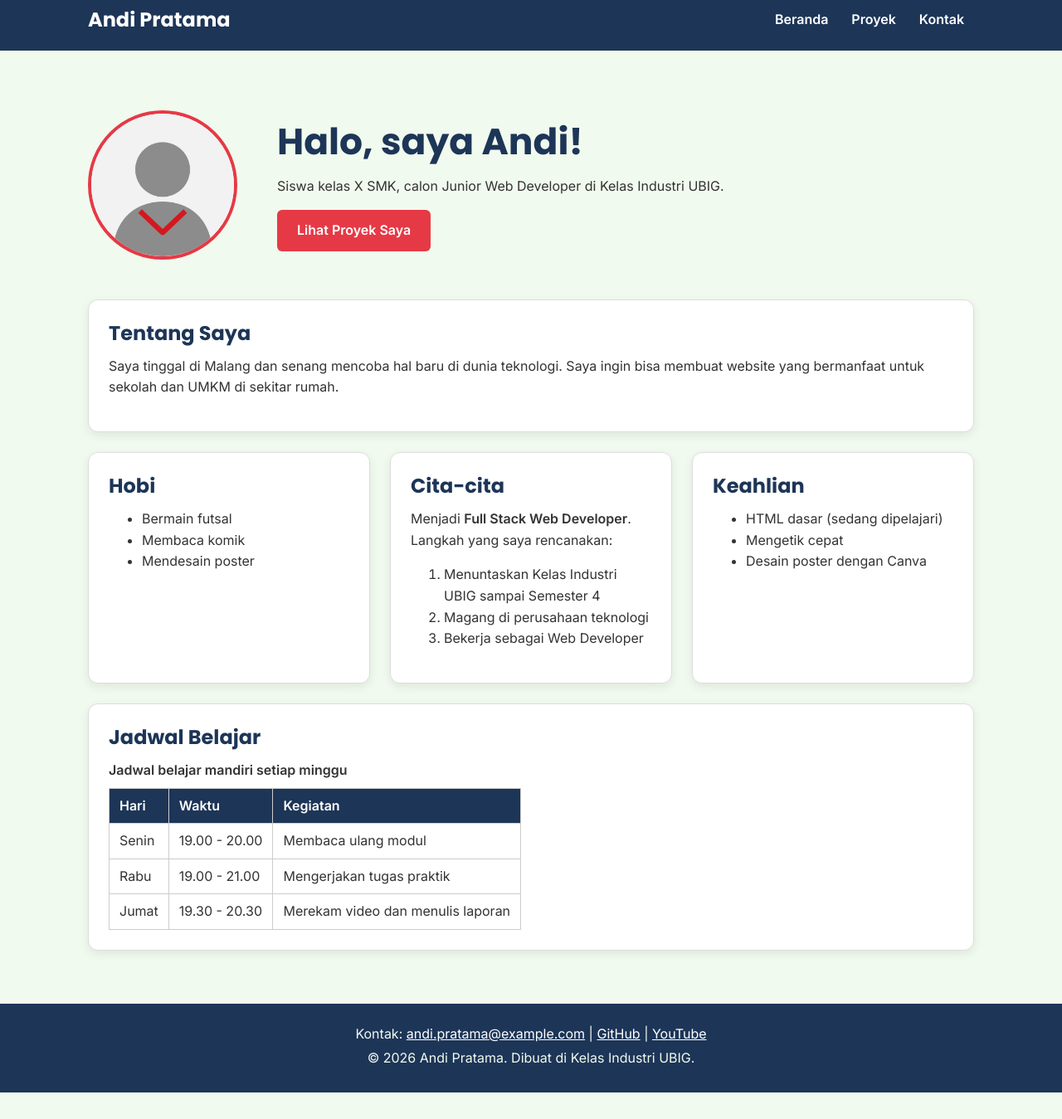
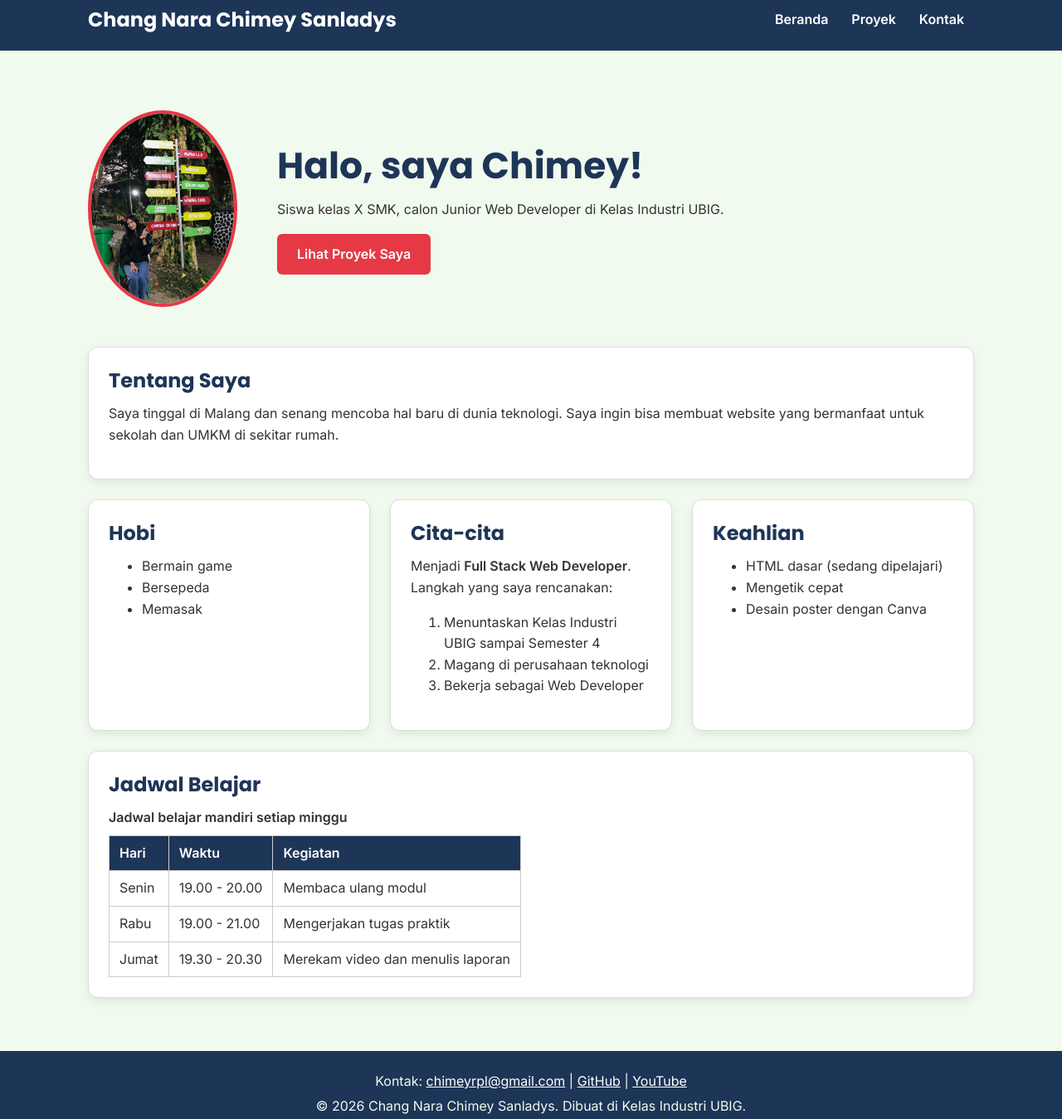
Before and after one commit to chimeyrpl-create/tugasportofoliochangnarachimeysanladys, a plain HTML site: page index.html in a window 1280 px wide. Shown: the part 13-1362 px from the top of the page at 83% size. Before the commit the page ends 1330 px from the top, so only its background shows below. Drawn offline with Linux system fonts and the light colour scheme.

Commit message:
feat:menambahkan gambar

```diff
--- a/index.html
+++ b/index.html
@@ -3,7 +3,7 @@
 <head>
   <meta charset="UTF-8">
   <meta name="viewport" content="width=device-width, initial-scale=1.0">
-  <title>Andi Pratama | Beranda</title>
+  <title>Chang Nara Chimey Sanladys | Beranda</title>
   <link rel="preconnect" href="https://fonts.googleapis.com">
   <link rel="preconnect" href="https://fonts.gstatic.com" crossorigin>
   <link href="https://fonts.googleapis.com/css2?family=Inter:wght@400;600&family=Poppins:wght@600;700&display=swap" rel="stylesheet">
@@ -12,7 +12,7 @@
 <body>
   <header>
     <div class="container navbar">
-      <h1>Andi Pratama</h1>
+      <h1>Chang Nara Chimey Sanladys</h1>
       <nav class="menu-laptop">
         <ul>
           <li><a href="index.html">Beranda</a></li>
@@ -37,9 +37,9 @@
   <main>
     <div class="container">
       <section class="hero">
-        <img src="img/foto-profil.png" alt="Foto profil Andi Pratama" width="180">
+        <img src="img/CHIMEYY.jpeg" alt="Foto profil Andi Pratama" width="180">
         <div>
-          <h2>Halo, saya Andi!</h2>
+          <h2>Halo, saya Chimey!</h2>
           <p>Siswa kelas X SMK, calon Junior Web Developer di Kelas Industri UBIG.</p>
           <a href="proyek.html" class="tombol">Lihat Proyek Saya</a>
         </div>
@@ -54,9 +54,9 @@
         <section class="kartu">
           <h2>Hobi</h2>
           <ul>
-            <li>Bermain futsal</li>
-            <li>Membaca komik</li>
-            <li>Mendesain poster</li>
+            <li>Bermain game</li>
+            <li>Bersepeda</li>
+            <li>Memasak</li>
           </ul>
         </section>
 
@@ -114,10 +114,10 @@
   </main>
 
   <footer>
-    <p>Kontak: <a href="mailto:andi.pratama@example.com">andi.pratama@example.com</a> |
+    <p>Kontak: <a href="mailto:andi.pratama@example.com">chimeyrpl@gmail.com</a> |
       <a href="https://github.com/" target="_blank">GitHub</a> |
       <a href="https://www.youtube.com/" target="_blank">YouTube</a></p>
-    <p>&copy; 2026 Andi Pratama. Dibuat di Kelas Industri UBIG.</p>
+    <p>&copy; 2026 Chang Nara Chimey Sanladys. Dibuat di Kelas Industri UBIG.</p>
   </footer>
 </body>
 </html>
```
Also changed, not shown: img/CHIMEYY.jpeg (added), 2 other files.
